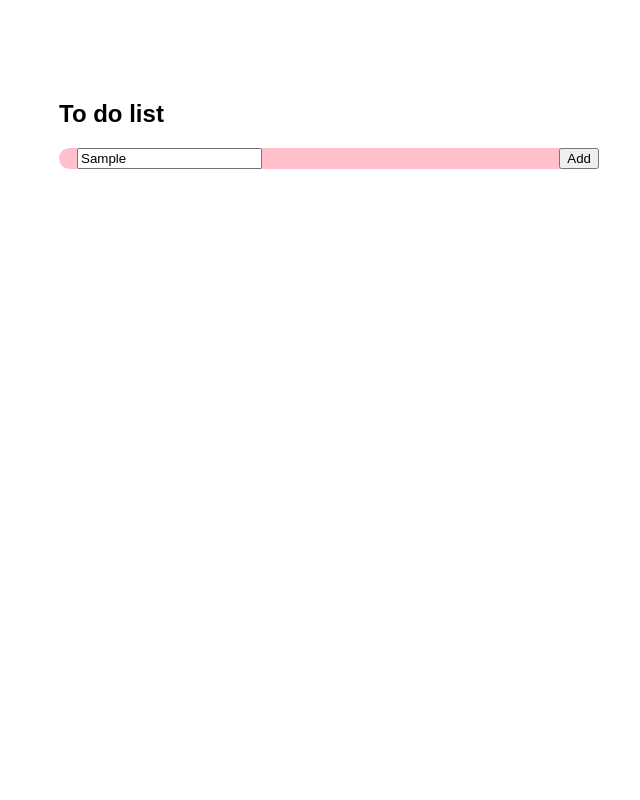
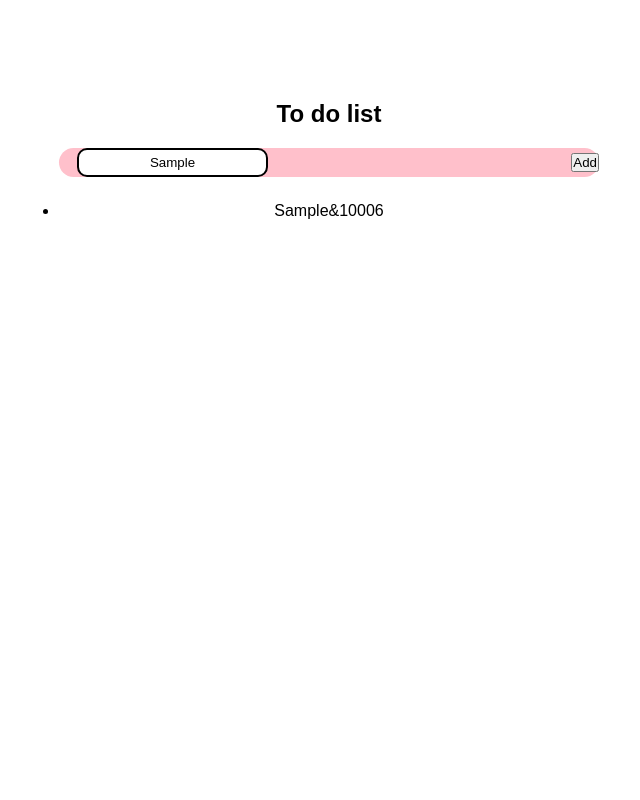
Before and after one commit to Bee-pil27/test1, a plain HTML site: page index.html in a window 1280 px wide. Both pictures are taken after typing "Sample" into the empty fields and a click on the button "Add". Shown: the top 800 px of the page, without its empty margins (311-951 px from the left). Drawn offline with Linux system fonts and the light colour scheme.

Commit message:
List shows up in the correct space.

```diff
--- a/index.html
+++ b/index.html
@@ -13,16 +13,19 @@
         <div class="todo-app">
           <h2>To do list</h2>
           <div class="row">
-            <input tyep="text" id="input-box " placeholder="Add yor text" />
-            <button>Add</button>
+            <input tyep="text" id="input-box" placeholder="Add yor text" />
+            <button onclick="addTask()">Add</button>
           </div>
-        </div>
-      </div>
-      <ul id="list-container">
+
+          <ul id="list-container">
+            <!--
         <li>Task 1</li>
         <li>Task 2</li>
         <li>Task 3</li>
-      </ul>
+      -->
+          </ul>
+        </div>
+      </div>
     </header>
     <script src="src/index.js"></script>
   </body>
--- a/src/index.js
+++ b/src/index.js
@@ -0,0 +1,23 @@
+const inputBox = document.getElementById("input-box");
+const listContainer = document.getElementById("list-container");
+
+function addTask() {
+  let li = document.createElement("li");
+  li.innerHTML = inputBox.value;
+  listContainer.appendChild(li);
+  let span = document.createElement("span");
+  span.innerHTML = "&10006";
+  li.appendChild(span);
+}
+
+listContainer.addEventListener(
+  "click",
+  function (e) {
+    if (e.target.tagName === "LI") {
+      e.target.classList.toggle("checked");
+    } else if (e.target.tagName === "SPAN") {
+      e.target.parentElement.remove();
+    }
+  },
+  false
+);
--- a/src/style.css
+++ b/src/style.css
@@ -1,10 +1,21 @@
-body {
+* {
+  text-align: center;
+  margin: 0;
+  padding: 0;
   font-family: sans-serif;
+  box-sizing: border-box;
+}
+
+input {
+  border: 2px solid black;
+  border-radius: 10px;
+  padding: 5px;
 }
 
 .container {
   width: 100%;
   min-height: 100vh;
+  background: linear-gradient();
 }
 
 .todo-app {
```
